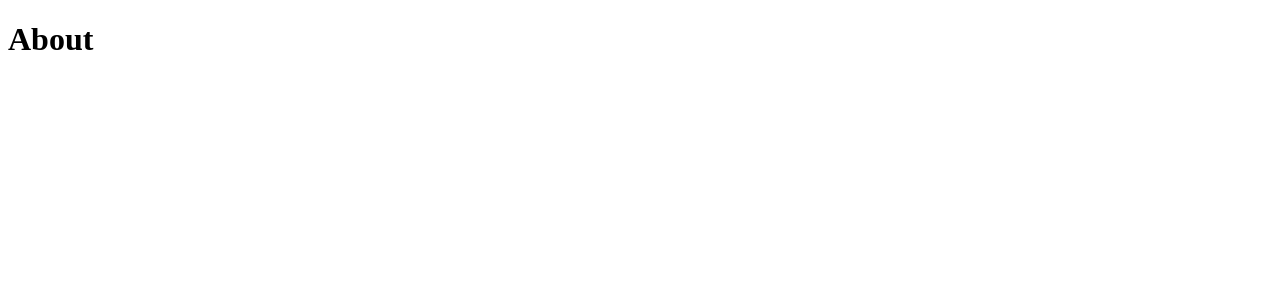
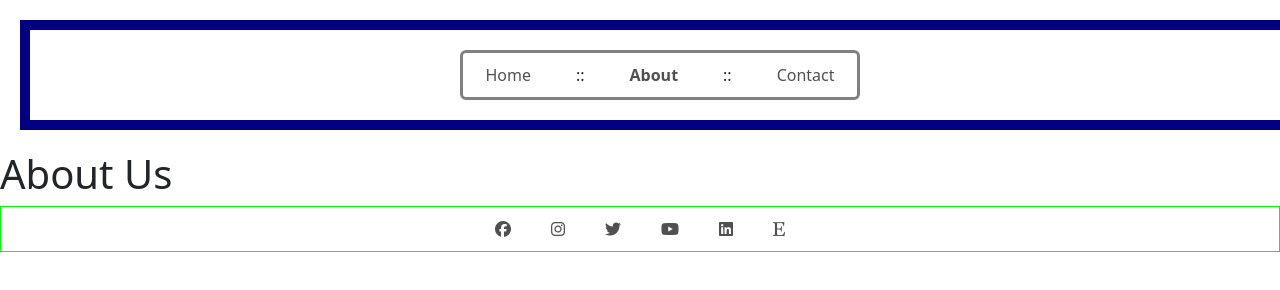
Before and after one commit to mikesealey/ci_pp1, a plain HTML site: page assets/html/about.html in a window 1280 px wide. Drawn offline with nearby package versions, Linux system fonts and the light colour scheme.

Commit message:
adds nav and footer to contact and about pages

```diff
--- a/assets/css/style.css
+++ b/assets/css/style.css
@@ -1,13 +1,20 @@
 /* Logo & Nav */
 nav {
+    padding: 20px;
     margin: 20px;
     position: sticky;
-    top: 0;
+    top: 0px;
+    border: 10px solid navy;
+    width: 100%;
+    z-index: 10;
+}
 
+#nav-structure {
+    height: 750px
 }
 
 #nav-logo {
-    width: 600px;
+    width: 40%;
     border: 1px solid pink;
     border-radius: 20%;
 }
@@ -38,6 +45,7 @@ footer {
     align-items: center;
     position: sticky;
     bottom: 0;
+    border: 1px solid lime;
 }
 
 .list-group-item {
--- a/assets/html/about.html
+++ b/assets/html/about.html
@@ -1,11 +1,57 @@
 <!DOCTYPE html>
 <html lang="en">
-<head>
-    <meta charset="UTF-8">
-    <meta name="viewport" content="width=device-width, initial-scale=1.0">
-    <title>Document</title>
-</head>
+    <head>
+        <meta charset="UTF-8">
+        <meta name="viewport"content="width=device-width, initial-scale=1.0">
+        <title>Totally Baked Cake Co</title>
+        <link href="https://cdn.jsdelivr.net/npm/bootstrap@5.3.2/dist/css/bootstrap.min.css"rel="stylesheet">
+        <script src="https://kit.fontawesome.com/14f2d6b881.js"crossorigin="anonymous"></script>
+
+        <link href="../css/style.css"rel="stylesheet">
+        </head>
 <body>
-    <h1>About</h1>
+    <nav>
+        <!-- Navigation Links -->
+        <ul class="nav-links-container list-unstyled list-group list-group-horizontal justify-content-center" style="max-width: 400px; margin: 0 auto;">
+            <li class="list-group-item text-center flex-fill">
+                <a href="index.html">Home</a>
+            </li>
+            <li class="list-group-item text-center flex-fill">::</li>
+            <li class="list-group-item text-center flex-fill">
+                <a href="about.html" class="current-page">About</a>
+            </li>
+            <li class="list-group-item text-center flex-fill">::</li>
+            <li class="list-group-item text-center flex-fill">
+                <a href="contact.html">Contact</a>
+            </li>
+        </ul>
+    </nav>
+    <section>
+        <h1>
+            About Us
+        </h1>
+    </section>
+    <footer>
+        <ul class="list-unstyled list-group list-group-horizontal">
+            <li class="list-group-item ">
+                <a href="https://www.facebook.com"target="_blank"><i class="fa-brands fa-facebook"></i></a>
+            </li>
+            <li class="list-group-item">
+                <a href="https://www.instagram.com"target="_blank"><i class="fa-brands fa-instagram"></i></a>
+            </li>
+            <li class="list-group-item">
+                <a href="https://www.twitter.com"target="_blank"><i class="fa-brands fa-twitter"></i></a>
+            </li>
+            <li class="list-group-item">
+                <a href="https://www.youtube.com"target="_blank"><i class="fa-brands fa-youtube"></i></a>
+            </li>
+            <li class="list-group-item">
+                <a href="https://www.linkedin.com"target="_blank"><i class="fa-brands fa-linkedin"></i></a>
+            </li>
+            <li class="list-group-item">
+                <a href="https://www.etsy.com"target="_blank"><i class="fa-brands fa-etsy"></i></a>
+            </li>
+        </ul>
+    </footer><!-- End of Footer -->
 </body>
 </html>
```
Also changed, not shown: assets/html/contact.html (+52 -6 lines), assets/javascript/scripts.js (+10 -7 lines).
